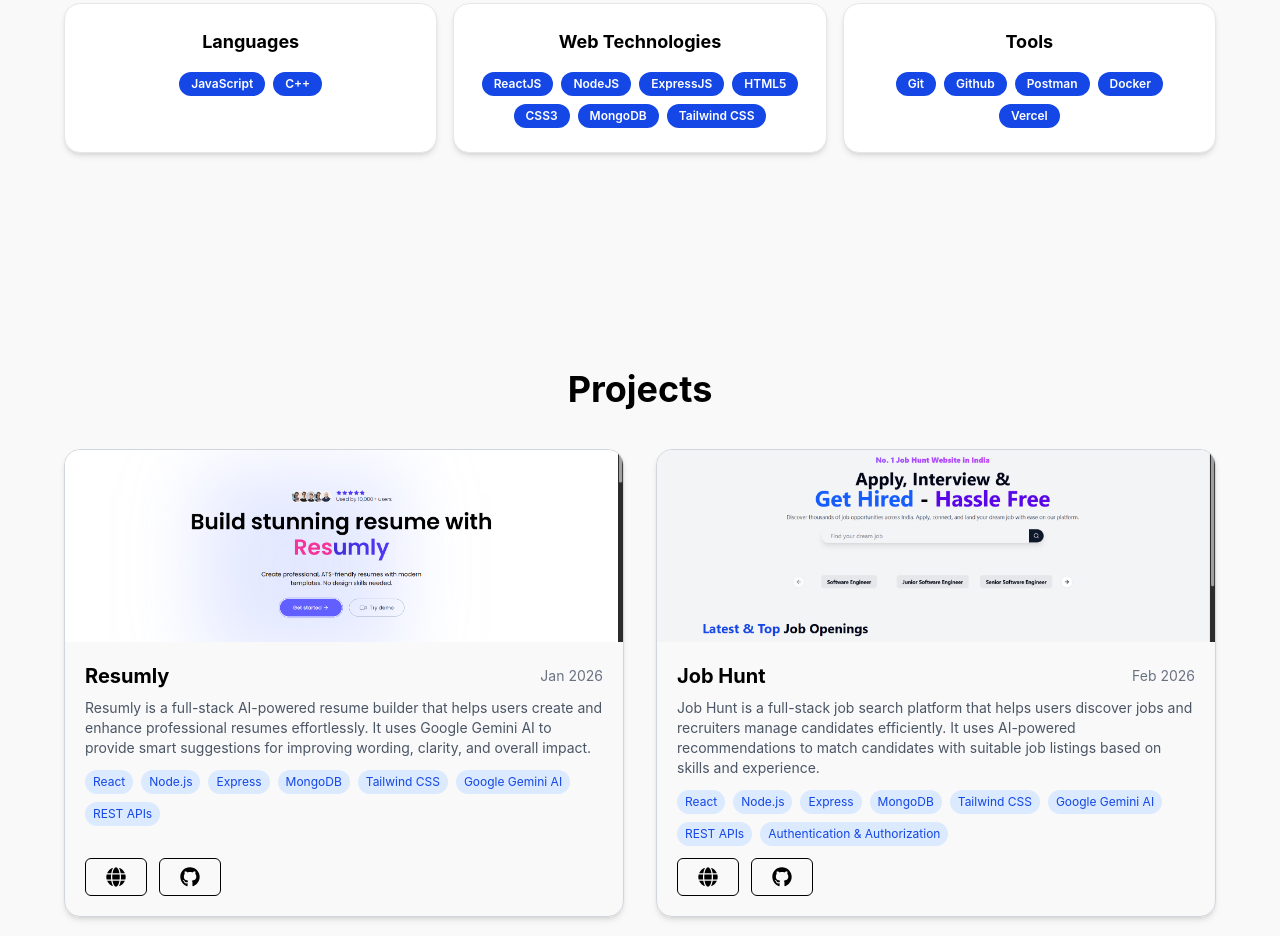
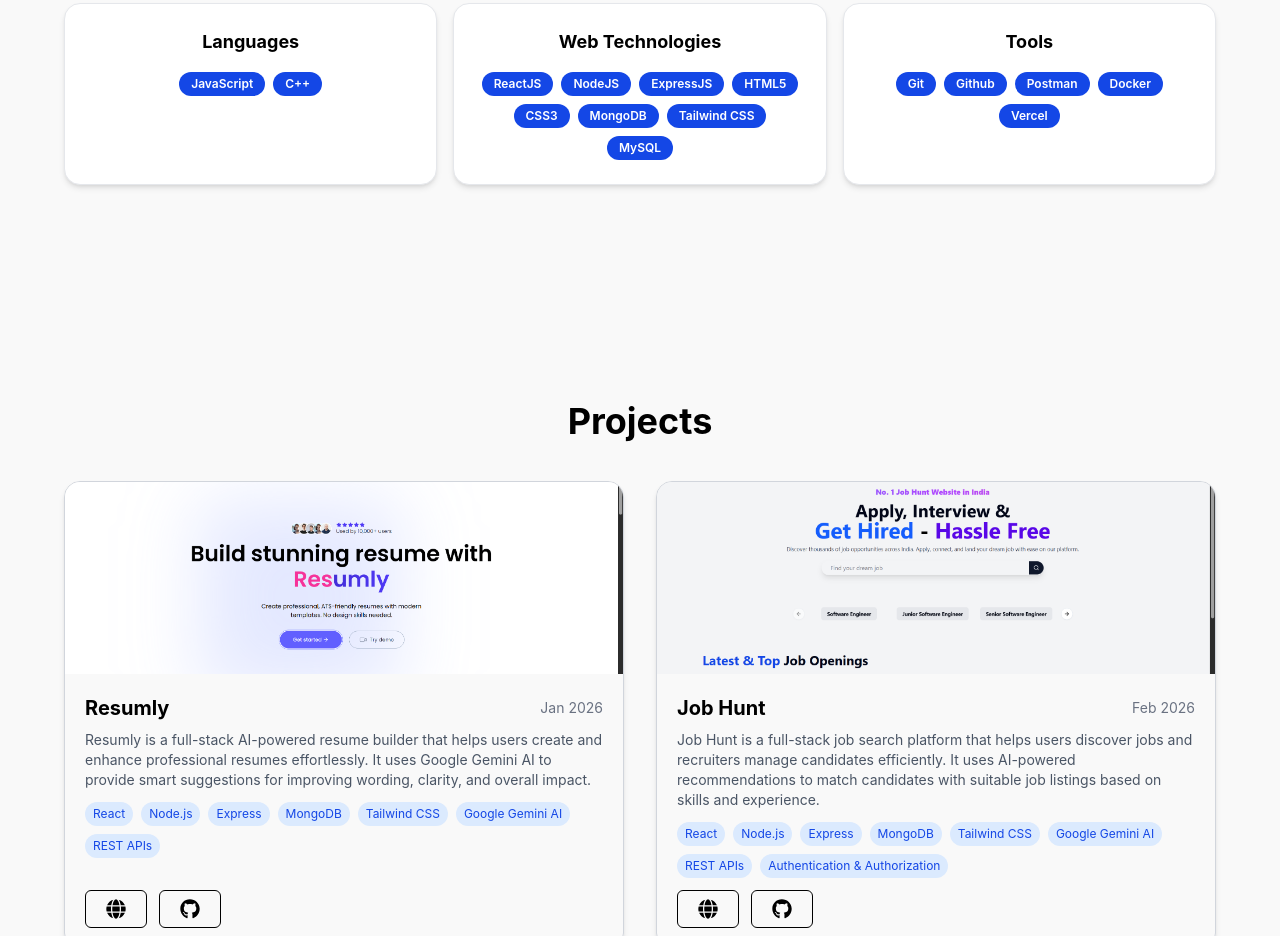
Before and after one commit to aditya-tripathee/Aditya-Tripathi, a React (Vite) app: page / in a window 1280 px wide. Shown: the part 980-1916 px from the top of the page. Built offline with nearby package versions, Linux system fonts and the light colour scheme.

Commit message:
Update Skills.jsx

```diff
--- a/src/components/Skills.jsx
+++ b/src/components/Skills.jsx
@@ -1,7 +1,7 @@
 import React from "react";
 
 const languages = ["JavaScript","C++"];
-const webs = ["ReactJS","NodeJS","ExpressJS","HTML5","CSS3","MongoDB","Tailwind CSS"];
+const webs = ["ReactJS","NodeJS","ExpressJS","HTML5","CSS3","MongoDB","Tailwind CSS","MySQL"];
 const tools = ["Git","Github","Postman","Docker","Vercel"];
 
 const Skills = () => {
```
